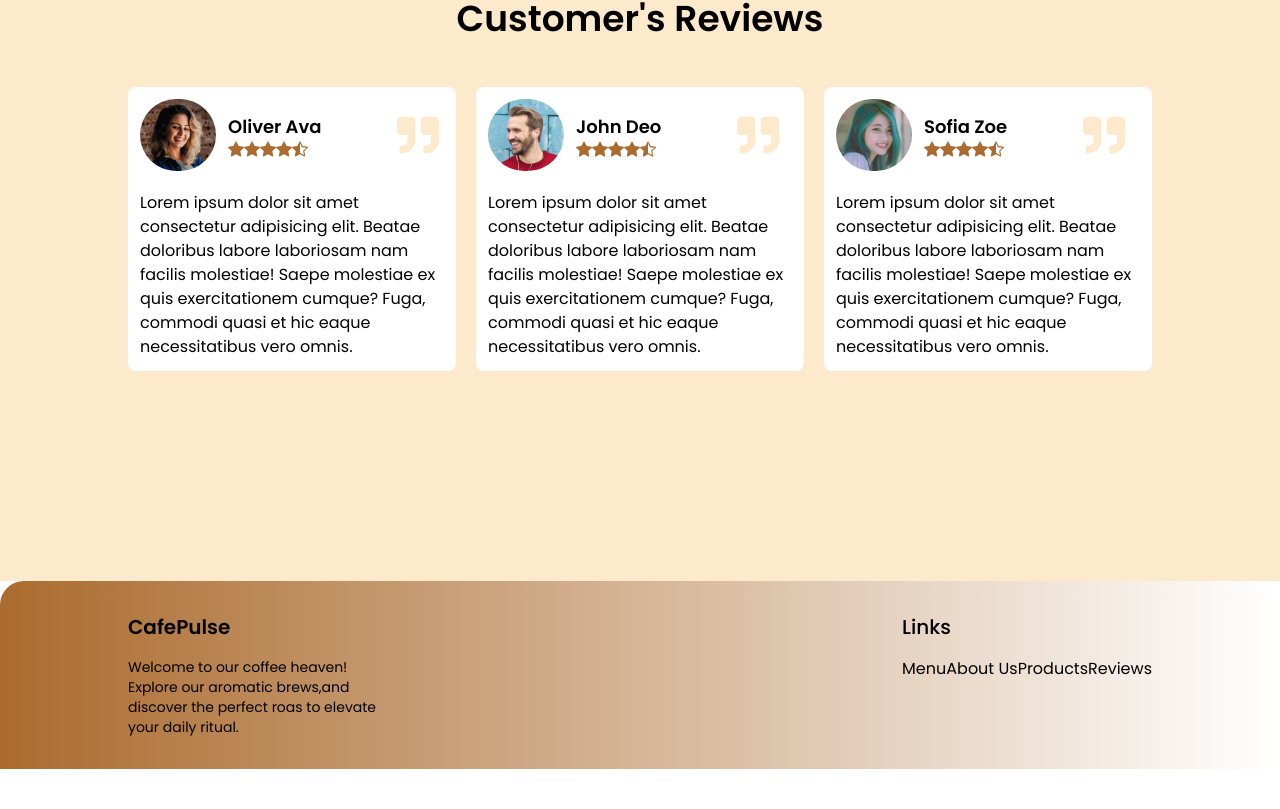
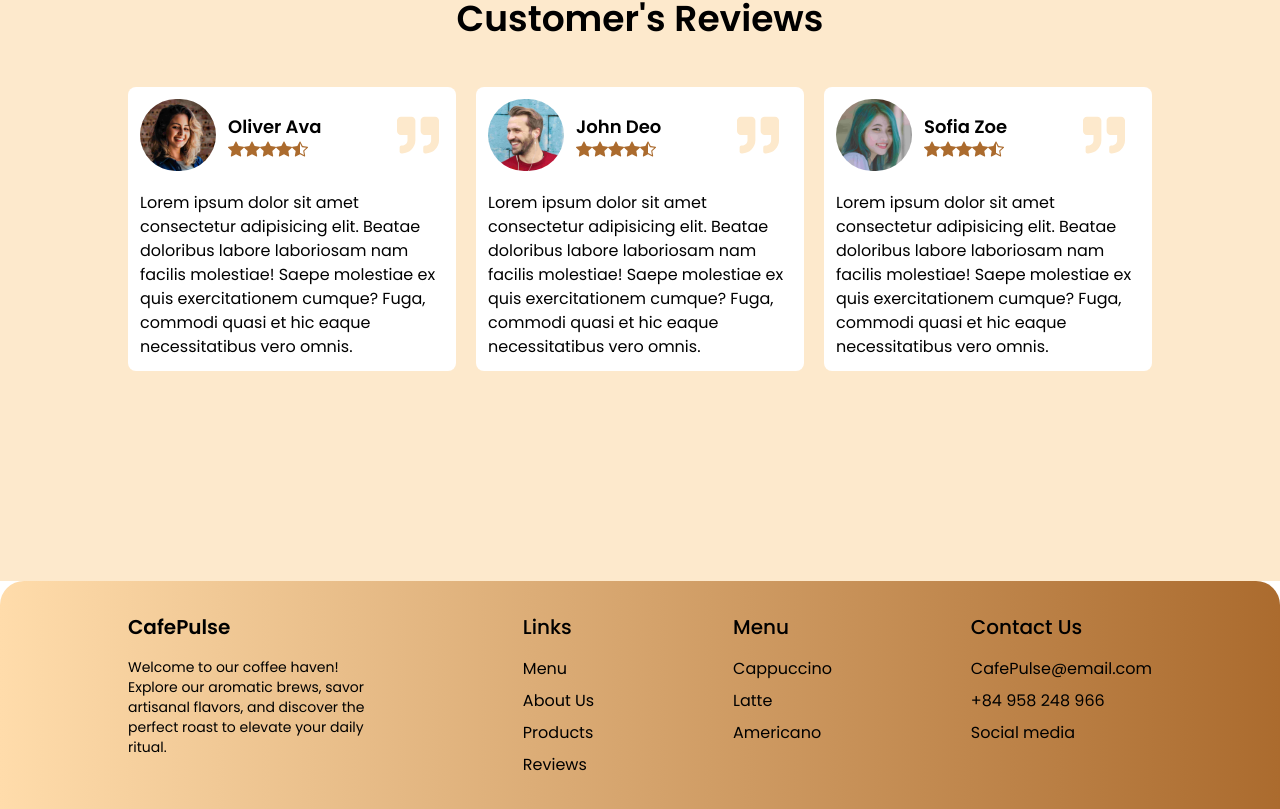
Before and after one commit to Ranudi-Kariyapperuma/Coffee-Shop-Website, a React (Vite) app in the folder coffee-web/: page / in a window 1280 px wide. Shown: the part 3471-4280 px from the top of the page. Before the commit the page ends 4240 px from the top, so only its background shows below. Built offline with nearby package versions, Linux system fonts and the light colour scheme.

Commit message:
Footer done

```diff
--- a/coffee-web/src/App.jsx
+++ b/coffee-web/src/App.jsx
@@ -32,14 +32,7 @@ const App = () => {
 
 
       </main>
-
-      <div id="footer">
           <Footer />
-        </div>
-
-
-
-
     </div>
   );
 };
--- a/coffee-web/src/components/Footer.jsx
+++ b/coffee-web/src/components/Footer.jsx
@@ -1,28 +1,95 @@
-import React from 'react'
+import React from "react";
 
 const Footer = () => {
   return (
-    <div className="bg-gradient-to-r from-[#AB6B2E] text-black rounded-t-3xl mt-8 md:mt-0">
+    <div className=" bg-gradient-to-r from-[#FFDCAB] to-[#AB6B2E] text-black rounded-t-3xl mt-8 md:mt-0">
       <div className="flex flex-col md:flex-row justify-between p-8 md:px-32 px-5">
-            <div className="w-full md:w-1/4">
-                <h1 className="font-semibold text-xl pb-4">CafePulse</h1>
-                <p className="text-sm">
-                    Welcome to our coffee heaven! Explore our aromatic
-                    brews,and discover the perfect roas to elevate your daily ritual.
+        <div className=" w-full md:w-1/4">
+          <h1 className=" font-semibold text-xl pb-4">CafePulse</h1>
+          <p className=" text-sm">
+            Welcome to our coffee haven! Explore our aromatic brews, savor
+            artisanal flavors, and discover the perfect roast to elevate your
+            daily ritual.
           </p>
         </div>
         <div>
-              <h1 className=' font-medium text-xl pb-4 pt-5 md:pt-0'>Links</h1>
-              <nav>
-                <a className="hover:text-backgroundColor transition-all cursor-pointer" href="/">Menu</a>
-                <a className="hover:text-backgroundColor transition-all cursor-pointer" href="/">About Us</a>
-                <a className="hover:text-backgroundColor transition-all cursor-pointer" href="/">Products</a>
-                <a className="hover:text-backgroundColor transition-all cursor-pointer" href="/">Reviews</a>
+          <h1 className=" font-medium text-xl pb-4 pt-5 md:pt-0">Links</h1>
+          <nav className=" flex flex-col gap-2">
+            <a
+              className=" hover:text-backgroundColor transition-all cursor-pointer"
+              href="/"
+            >
+              Menu
+            </a>
+            <a
+              className=" hover:text-backgroundColor transition-all cursor-pointer"
+              href="/"
+            >
+              About Us
+            </a>
+            <a
+              className=" hover:text-backgroundColor transition-all cursor-pointer"
+              href="/"
+            >
+              Products
+            </a>
+            <a
+              className=" hover:text-backgroundColor transition-all cursor-pointer"
+              href="/"
+            >
+              Reviews
+            </a>
+          </nav>
+        </div>
+        <div>
+          <h1 className=" font-medium text-xl pb-4 pt-5 md:pt-0">Menu</h1>
+          <nav className=" flex flex-col gap-2">
+            <a
+              className=" hover:text-backgroundColor transition-all cursor-pointer"
+              href="/"
+            >
+              Cappuccino
+            </a>
+            <a
+              className=" hover:text-backgroundColor transition-all cursor-pointer"
+              href="/"
+            >
+              Latte
+            </a>
+            <a
+              className=" hover:text-backgroundColor transition-all cursor-pointer"
+              href="/"
+            >
+              Americano
+            </a>
+          </nav>
+        </div>
+        <div>
+          <h1 className=" font-medium text-xl pb-4 pt-5 md:pt-0">Contact Us</h1>
+          <nav className=" flex flex-col gap-2">
+            <a
+              className=" hover:text-backgroundColor transition-all cursor-pointer"
+              href="/"
+            >
+              CafePulse@email.com
+            </a>
+            <a
+              className=" hover:text-backgroundColor transition-all cursor-pointer"
+              href="/"
+            >
+              +84 958 248 966
+            </a>
+            <a
+              className=" hover:text-backgroundColor transition-all cursor-pointer"
+              href="/"
+            >
+              Social media
+            </a>
           </nav>
         </div>
       </div>
     </div>
-  )
-}
+  );
+};
 
-export default Footer
+export default Footer;
```
Lines whose indentation alone changed are shown as unchanged.
